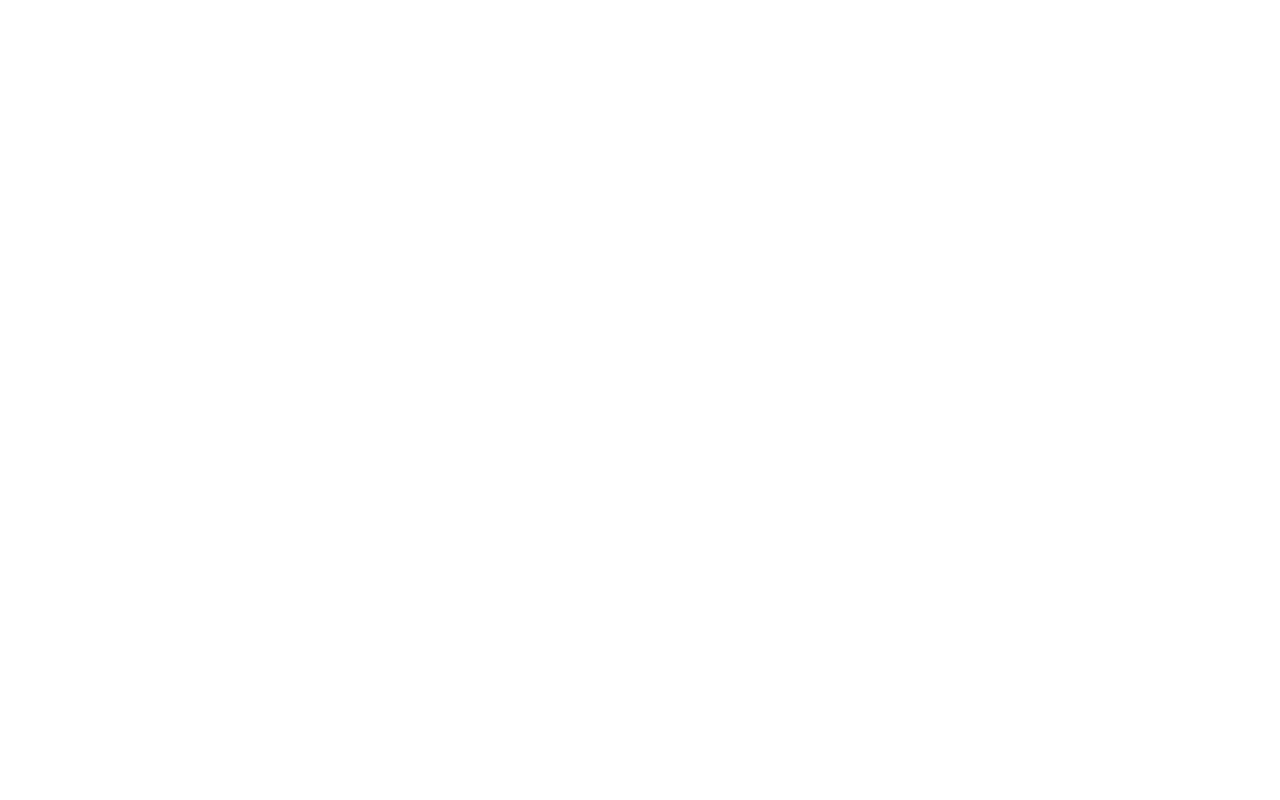
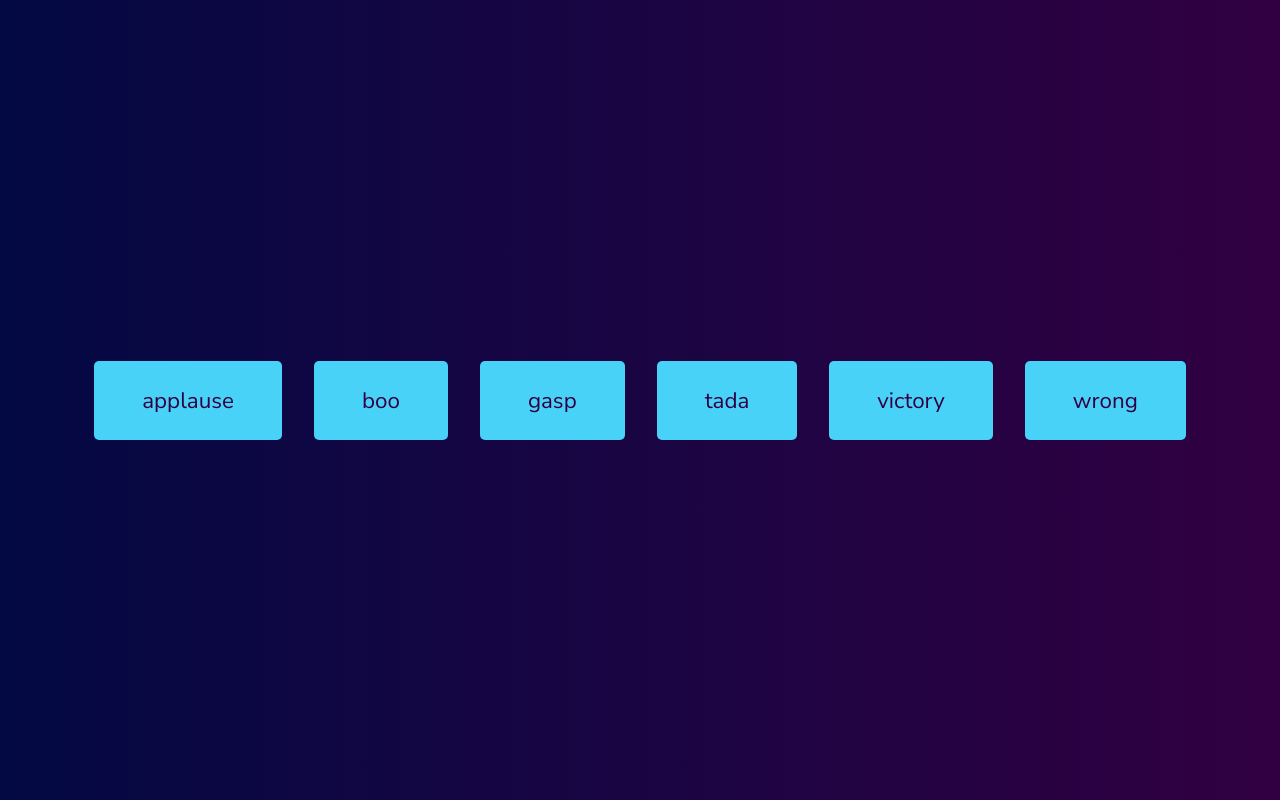
Before and after one commit to SanyaOdare/sound-board, a plain HTML site: page index.html in a window 1280 px wide. Drawn offline with Linux system fonts and the light colour scheme.

Commit message:
write pause and play functions

```diff
--- a/app.js
+++ b/app.js
@@ -0,0 +1,26 @@
+const sounds = ['applause', 'boo', 'gasp', 'tada', 'victory', 'wrong'];
+
+sounds.forEach(sound => {
+  const btn = document.createElement('button');
+  btn.classList.add('btn');
+
+  btn.innerText = sound;
+
+  btn.addEventListener('click', () => {
+    stopSongs();
+    document.getElementById(sound).play();
+  })
+
+  document.getElementById('buttons').appendChild(btn);
+
+})
+
+function stopSongs() {
+  sounds.forEach(sound => {
+    const song = document.getElementById(sound);
+
+    song.pause();
+    song.currentTime = 0;
+  })
+
+}
--- a/index.html
+++ b/index.html
@@ -14,6 +14,9 @@
   <audio id="tada" src="sounds/tada.mp3"></audio>
   <audio id="victory" src="sounds/victory.mp3"></audio>
   <audio id="wrong" src="sounds/wrong.mp3"></audio>
+
+  <div id="buttons"></div>
+
   <script src="app.js"></script>
 </body>
 </html>
--- a/style.css
+++ b/style.css
@@ -5,5 +5,35 @@
 }
 
 body {
+  background-image: linear-gradient(to right, #030943, #310042);
+  display: flex;
+  align-items: center;
+  justify-content: center;
+  flex-wrap: wrap;
   font-family: 'Nunito Sans', sans-serif;
+  height: 100vh;
+  margin: 0;
+  overflow: hidden;
+  text-align: center;
 }
+
+.btn {
+  background-color: #48d2f7;
+  border-radius: 5px;
+  border: none;
+  color: #310042;
+  cursor: pointer;
+  font-size: 1.4rem;
+  font-family: inherit;
+  margin: 1rem;
+  padding: 1.5rem 3rem;
+}
+
+.btn:hover {
+  color: #fff;
+  opacity: 0.9;
+}
+
+.btn:focus {
+  outline: none;
+}
```
